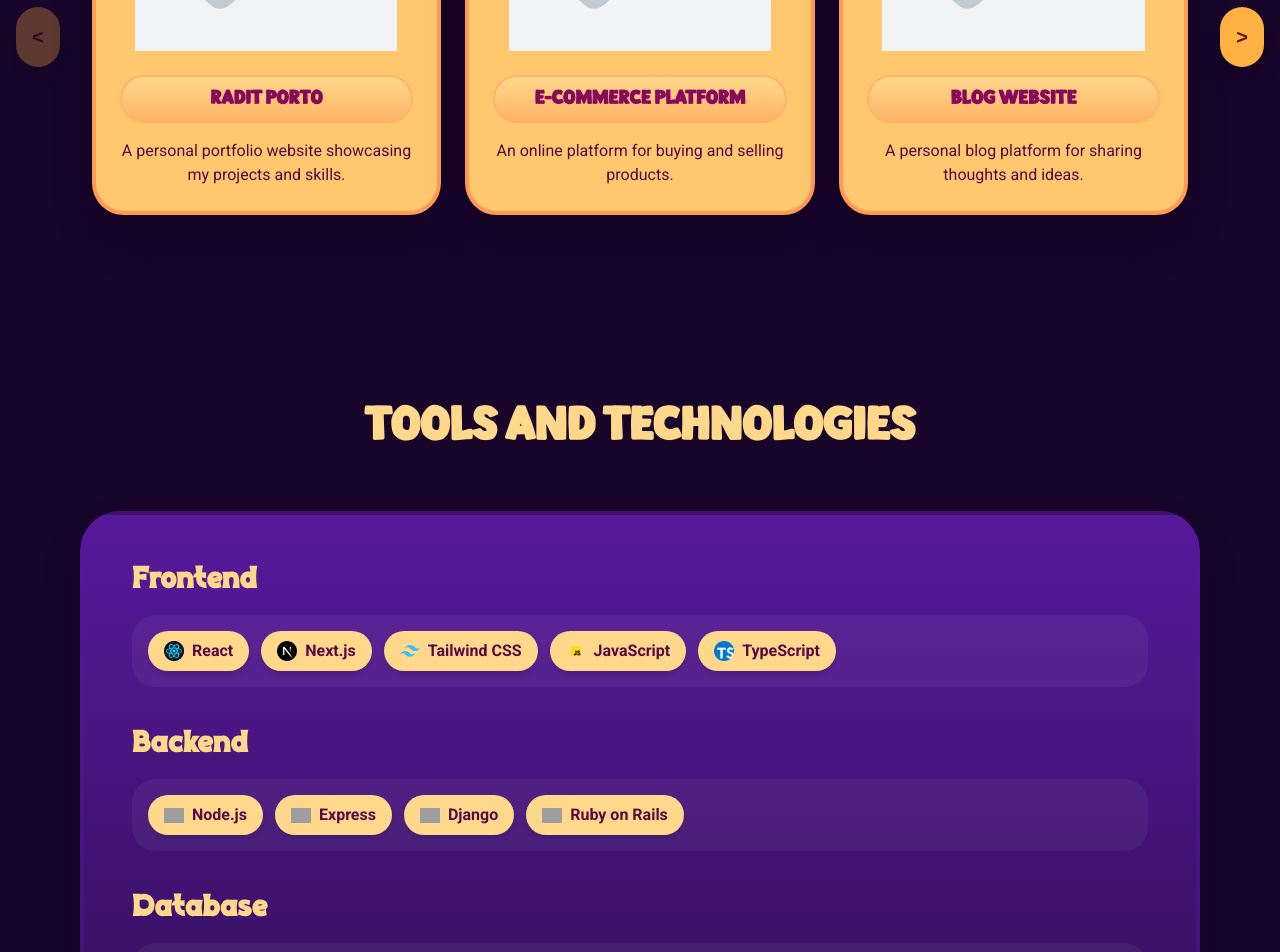
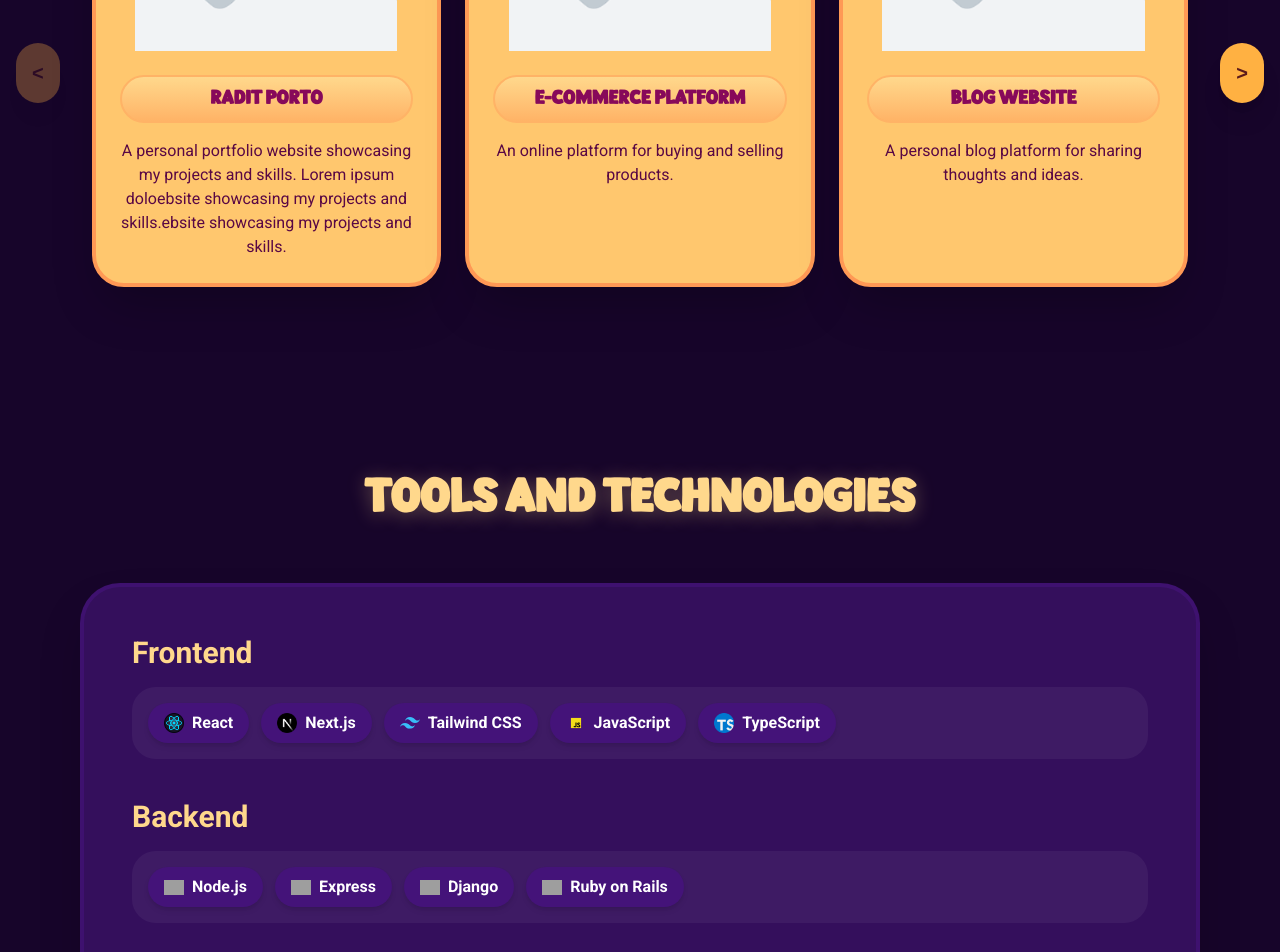
Before and after one commit to radityawsgtg/radit-porto, a Next.js app: page / in a window 1280 px wide. Shown: the part 2540-3492 px from the top of the page. Built offline with nearby package versions, Linux system fonts and the light colour scheme; grey boxes are pictures that could not be loaded.

Commit message:
feat: card fixer landing page

```diff
--- a/src/app/page.tsx
+++ b/src/app/page.tsx
@@ -157,20 +157,20 @@ export default function Home() {
 
       {/* 5. TOOLS SECTION */}
       <section className="relative z-20 py-24 px-4 max-w-6xl mx-auto">
-        <h2 className={`text-[36px] md:text-[48px] font-bold text-center mb-12 text-[#FFD88C] ${handron.className}`}>Tools and Technologies</h2>
-        <div className="rounded-[40px] bg-gradient-to-b from-[#58199c] to-[#340F5C] border-4 border-[#58199c]/30 p-8 md:p-12 shadow-2xl flex flex-col gap-10">
+        <h2 className={`text-[36px] md:text-[48px] font-bold text-center mb-12 text-[#FFD88C] [text-shadow:0_3px_19px_#FFD88C50] ${handron.className}`}>Tools and Technologies</h2>
+        <div className="rounded-[40px] bg-[#340F5C] border-4 border-[#58199c]/30 p-8 md:p-12 shadow-2xl flex flex-col gap-10 hover:shadow-[0_0_50px_rgba(168,85,247,0.7)] hover:border-[#c9a0ff] transition-all duration-300">
           {[
             { title: "Frontend", data: WebsiteToolsData },
             { title: "Backend", data: BackendToolsData },
             { title: "Database", data: DatabaseToolsData }
           ].map((cat, idx) => (
             <div key={idx} className="space-y-4">
-              <h3 className={`text-2xl md:text-3xl font-bold text-[#FFD88C] ${eureka.className}`}>{cat.title}</h3>
+              <h3 className={`text-2xl md:text-3xl font-bold text-[#FFD88C] ${roboto.className}`}>{cat.title}</h3>
               <div className="flex flex-wrap gap-3 p-4 bg-white/5 rounded-3xl">
                 {cat.data.map((tool, i) => (
-                  <div key={i} className="flex items-center gap-2 bg-[#FFD88C] px-4 py-2 rounded-full shadow-md hover:scale-105 transition-transform cursor-default">
+                  <div key={i} className="flex items-center gap-2 bg-[#441379] px-4 py-2 rounded-full shadow-md hover:scale-105 transition-transform cursor-default ">
                     <img src={tool.imageUrl} alt={tool.name} className="w-5 h-5 object-contain"/>
-                    <span className={`text-sm md:text-base font-bold text-[#590844] ${roboto.className}`}>{tool.name}</span>
+                    <span className={`text-sm md:text-base font-bold text-[#ffffff] ${roboto.className}`}>{tool.name}</span>
                   </div>
                 ))}
               </div>
--- a/src/data/news.js
+++ b/src/data/news.js
@@ -5,7 +5,7 @@ export const ProjectData = [
 
         id: 1,
         title: "Radit Porto",
-        description: "A personal portfolio website showcasing my projects and skills.",
+        description: "A personal portfolio website showcasing my projects and skills. Lorem ipsum doloebsite showcasing my projects and skills.ebsite showcasing my projects and skills. ",
         imageUrl: "/images/radit-porto.png",
         projectUrl: "https://radit-porto.example.com",
         technologies: ["React", "Next.js", "CSS", "JavaScript"],
```
